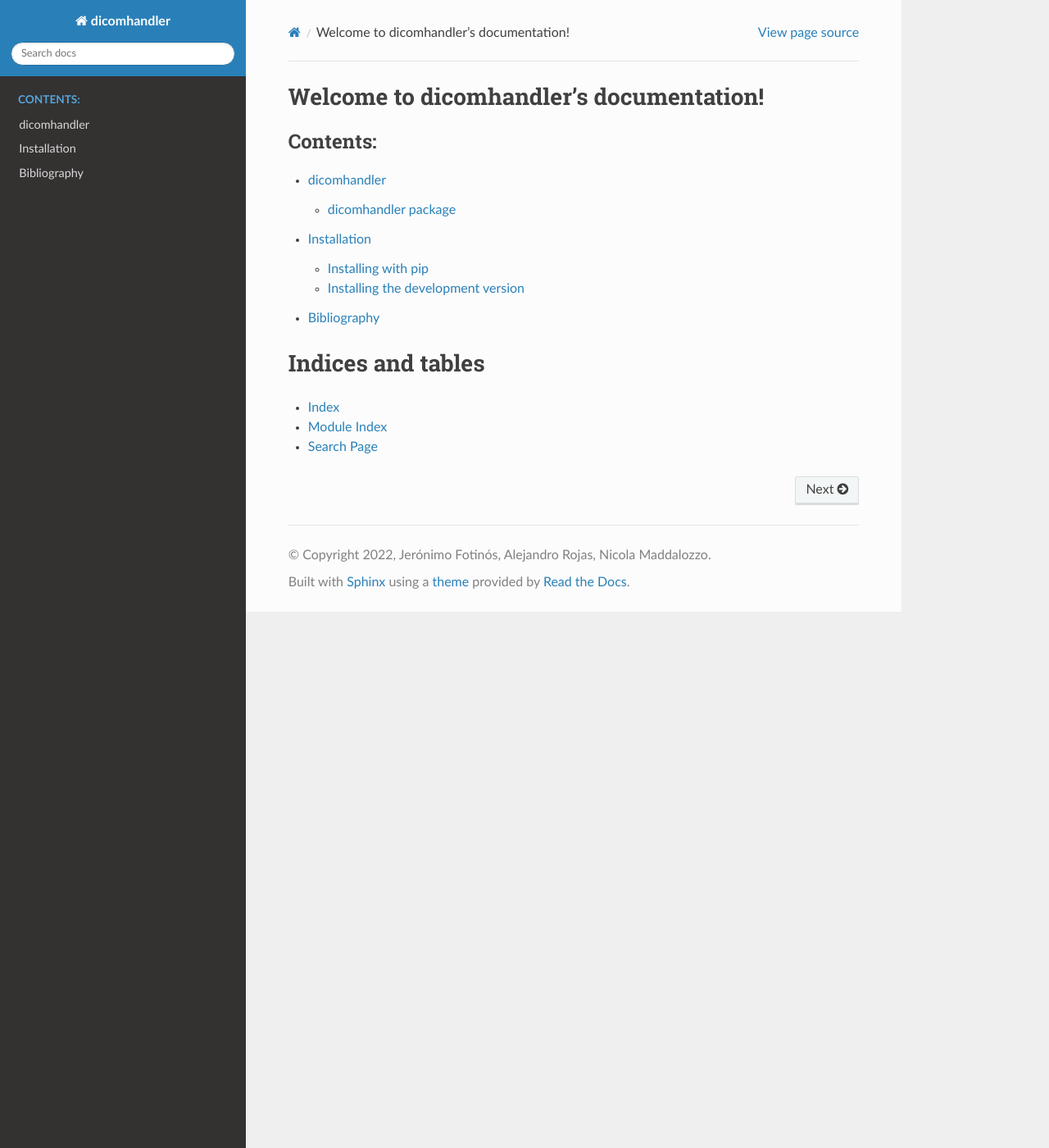
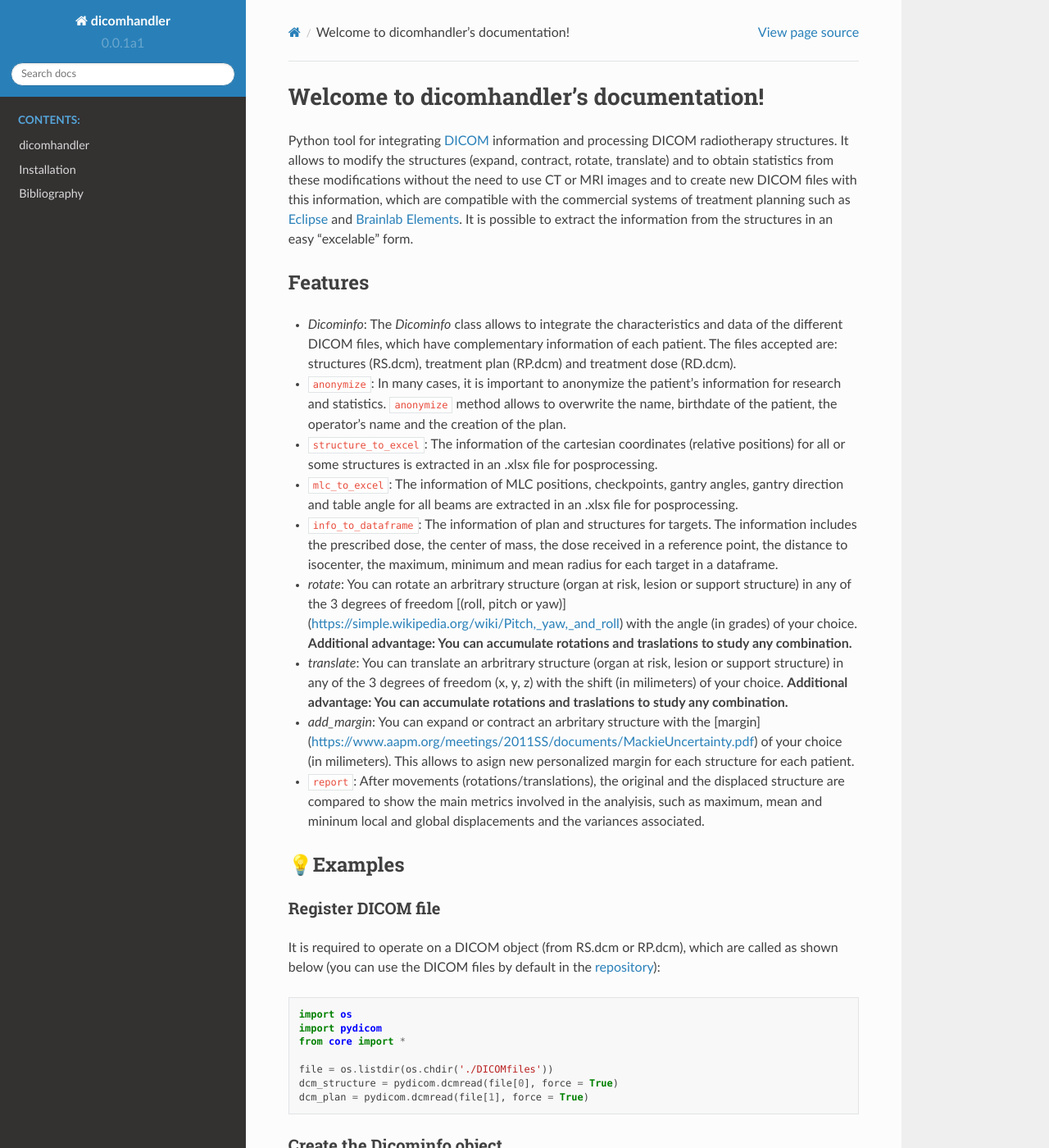
Before and after one commit to alxrojas/dicomhandler, a Sphinx documentation site: the page built from docs/source/index.rst, in a window 1280 px wide and 1400 px high. Shown: the whole window at 82% size. Built offline with Sphinx 7.4.7 and the Read the Docs theme 2.0.0, drawn with Linux system fonts in a browser that asks for light colours; the version number is read from the project's files by our own code; some of the changed text lies outside the part shown.

Commit message:
Doc homepage automatically uses README2.md

```diff
--- /dev/null
+++ b/docs/source/_dynamic/README.rst
@@ -0,0 +1,219 @@
+.. FILE AUTO GENERATED !!
+
+Python tool for integrating `DICOM <https://www.dicomstandard.org/>`_ information and processing DICOM radiotherapy structures. It allows to modify the structures (expand, contract, rotate, translate) and to obtain statistics from these modifications without the need to use CT or MRI images and to create new DICOM files with this information, which are compatible with the commercial systems of treatment planning such as `Eclipse <https://www.varian.com/es/products/radiotherapy/treatment-planning/eclipse>`_ and `Brainlab Elements <https://www.brainlab.com/es/productos-de-cirugia/relacion-de-productos-de-neurocirugia/brainlab-elements/>`_. It is possible to extract the information from the structures in an easy "excelable" form.
+
+Features
+--------
+
+
+*
+  `Dicominfo`: The `Dicominfo` class allows to integrate the characteristics and data of the different DICOM files, which have complementary information of each patient. The files accepted are: structures (RS.dcm), treatment plan (RP.dcm) and treatment dose (RD.dcm).
+
+*
+  ``anonymize``\ : In many cases, it is important to anonymize the patient's information for research and statistics. ``anonymize`` method allows to overwrite the name, birthdate of the patient, the operator's name and the creation of the plan.
+
+*
+  ``structure_to_excel``\ : The information of the cartesian coordinates (relative positions) for all or some structures is extracted in an .xlsx file for posprocessing.
+
+*
+  ``mlc_to_excel``\ : The information of MLC positions, checkpoints, gantry angles, gantry direction and table angle for all beams are extracted in an .xlsx file for posprocessing.
+
+*
+  ``info_to_dataframe``\ : The information of plan and structures for targets. The information includes the prescribed dose, the center of mass, the dose received in a reference point, the distance to isocenter, the maximum, minimum and mean radius for each target in a dataframe.
+
+*
+  `rotate`: You can rotate an arbritrary structure (organ at risk, lesion or support structure) in any of the 3 degrees of freedom [(roll, pitch or yaw)](https://simple.wikipedia.org/wiki/Pitch,_yaw,_and_roll) with the angle (in grades) of your choice. **Additional advantage: You can accumulate rotations and traslations to study any combination.**
+
+*
+  `translate`: You can translate an arbritrary structure (organ at risk, lesion or support structure) in any of the 3 degrees of freedom (x, y, z) with the shift (in milimeters) of your choice. **Additional advantage: You can accumulate rotations and traslations to study any combination.**
+
+*
+  `add_margin`: You can expand or contract an arbritary structure with the [margin](https://www.aapm.org/meetings/2011SS/documents/MackieUncertainty.pdf) of your choice (in milimeters). This allows to asign new personalized margin for each structure for each patient.
+
+*
+  ``report``\ : After movements (rotations/translations), the original and the displaced structure are compared to show the main metrics involved in the analyisis, such as maximum, mean and mininum local and global displacements and the variances associated.
+
+💡Examples
+----------
+
+Register DICOM file
+~~~~~~~~~~~~~~~~~~~
+
+It is required to operate on a DICOM object (from RS.dcm or RP.dcm), which are called as shown below (you can use the DICOM files by default in the `repository <https://github.com/alxrojas/dicom2handle/tree/main/Examples>`_\ ):
+
+.. code-block:: python
+
+   import os
+   import pydicom
+   from core import *
+
+   file = os.listdir(os.chdir('./DICOMfiles'))
+   dcm_structure = pydicom.dcmread(file[0], force = True)
+   dcm_plan = pydicom.dcmread(file[1], force = True)
+
+Create the Dicominfo object
+~~~~~~~~~~~~~~~~~~~~~~~~~~~
+
+Put all dicoms in a single object (containing only the structure's file information as follows:
+
+.. code-block:: python
+
+   di = Dicominfo(dcm_structure)
+
+or containing structure and plan's information as:
+
+.. code-block:: python
+
+   di = Dicominfo(dcm_structure, dcm_plan)
+
+Anonymize the information
+~~~~~~~~~~~~~~~~~~~~~~~~~
+
+Anonymize the information. By default this function overwrites all the patient's personal data to generic values. You can choose the information that it has to be anonymized: ``anonymize(name=True, birth=True, operator=True, creation=True)``
+
+.. code-block:: python
+
+   di.anonymize(name=True, birth=True, operator=False, creation=False)
+
+Rotate or translate
+~~~~~~~~~~~~~~~~~~~
+
+Input of the functions are: ``rotate('Name of the structure', angle=float, key=str, origin = [x, y, z])`` with key 'roll', 'pitch' or 'yaw'. By default, the point at which you rotate is the isocenter (center of mass of lesions). ``translate('Name of the structure', delta=float, key=str, origin = [x, y, z])`` with key 'x', y' or 'z'. By default, the point at which you rotate/translate is the isocenter (center of mass of lesions). You can change the origin for an arbritary point.
+For the isocenter:
+
+.. code-block:: python
+
+   di_rotated = di.rotate('5 GTV', 0.5, 'pitch')
+   di_translated = di.translate('5 GTV', 1.0, 'x')
+
+or for an arbritary point:
+
+.. code-block:: python
+
+   di_rotated = di.rotate('5 GTV', 0.5, 'pitch', [4.0, -50.0, 20.0])
+   di_translated = di.translate('5 GTV', 1.0, 'x', [4.0, -50, 20.0])
+
+Statistics report
+~~~~~~~~~~~~~~~~~
+
+With the report function you can compare the displacements between two states of the same structure:
+
+.. code-block:: python
+
+   report(di, di_rotated, '5 GTV')
+
+       Parameter   Value [mm]
+   0   Max radius  4.229131
+   1   Min radius  1.444514
+   2   Mean radius 3.152265
+   3   STD radius  0.554659
+   4   Variance radius 0.307646
+   5   Max distance    0.170817
+   6   Min distance    0.113221
+   7   Mean distance   0.142280
+   8   STD distance    0.015399
+   9   Variance distance   0.000237
+   10  Distance between center mass    0.141891
+
+Expand or contract margin
+~~~~~~~~~~~~~~~~~~~~~~~~~
+
+Input of the function is: ``add_margin('Name of the structure', margin=float)`` with the margin in milimeters (positive if expands, negative if contracts).
+
+.. code-block:: python
+
+   add_margin('5 GTV', 1.5)
+
+Excel file
+~~~~~~~~~~
+
+An .xlsx file is generated in the current directory with the information on the coordinates (x, y, z) of all or some structures of a patient. By default the report is generated for all structures.
+
+⚠️ 🐢 For all structures this process takes several minutes (for 40 structures -> 15-20 min) 🐢 ⚠️
+
+.. code-block:: python
+
+   di.structure_to_excel('Name of the file', structures = [])
+
+Or you can select some structures to obtain the excel file:
+
+.. code-block:: python
+
+   di.structure_to_excel('Name of the file', structures = ['Structure1', 'Structure2'])
+
+For the MLC information:
+
+.. code-block:: python
+
+   di.mlc_to_excel('Name of the file')
+
+Information in dataframe
+^^^^^^^^^^^^^^^^^^^^^^^^
+
+A dataframe is generated with the main information of the plan and structures, relevant for clinical statistics. By defaults, the dataframe is created for all targets' name from the plan file.
+
+.. code-block:: python
+
+   di.info_to_dataframe()
+
+If the names from the plan and structures files missmatch, it is possible to add manually the list of the target names as follows:
+
+.. code-block:: python
+
+   targets = ['1 GTV +2.0 mm','2 GTV +2.0 mm','3 PTV +1.0 mm','4 PTV +1.0 mm','5 PTV +1.0 mm']
+   di.info_to_dataframe(targets)
+
+       Target  Prescribed dose [Gy]    Reference point dose [Gy]   Reference coordinates [mm]  Distance to iso [mm]    Structure coordinates [mm]  Max radius [mm] Min radius [mm] Mean radius [mm]    Distance to iso (from structure) [mm]
+   0   1 GTV +2.0 mm   21.0    25.51   [26.758, -150.305, 23.663]  41.0    [26.704, -149.982, 23.5]    12.17   5.76    8.94    41.0
+   1   2 GTV +2.0 mm   21.0    25.78   [-23.007, -145.655, 12.624] 41.3    [-22.738, -145.146, 13.0]   13.07   5.76    9.63    41.5
+   2   3 PTV +1.0 mm4  21.0    25.21   [60.6, -180.097, -31.561]   60.3    [60.485, -180.06, -31.5]    13.07   3.59    8.97    60.2
+   3   4 PTV +1.0 mm4  21.0    25.34   [-47.799, -202.427, -34.313]    72.2    [-47.819, -202.399, -34.5]  13.07   2.77    8.48    72.2
+   4   5 PTV +1.0 mm4  21.0    24.46   [18.532, -132.937, -21.835] 33.4    [18.477, -132.879, -22.0]   13.07   2.77    8.12    33.5
+
+🛠️ 📋 Libraries and pre-requisites
+----------------------------------
+
+The dependencies of the package, that will be automatically installed with the software, are the following:
+
+
+* `numpy <https://numpy.org/>`_\ : Data analysis and calculation
+* `pandas <https://pandas.pydata.org/>`_\ : Report statistics
+* `pydicom <https://pydicom.github.io/>`_\ : DICOM file reader
+* `xlsxwriter <https://pypi.org/project/XlsxWriter/>`_\ : Write information
+
+✒ Authors
+---------
+
+
+* `Alejandro Rojas <https://github.com/alxrojas>`_
+* `Jerónimo Fotinós <https://github.com/JeroFotinos>`_
+* `Nicola Maddalozzo <https://github.com/nicolaMaddalozzo>`_
+
+📄 License
+----------
+
+This project is licensed under (MIT) - Look the file `LICENSE.md <https://github.com/alxrojas/dicomhandler/blob/main/LICENSE>`_ for details.
+
+🤓 More information for potential applications
+----------------------------------------------
+
+-\ `Beltrán et al. Radiat and Onc (2012) <https://www.sciencedirect.com/science/article/abs/pii/S0167814011003240>`_
+
+-\ `Rojas López et al. Phys Med (2021) <https://www.sciencedirect.com/science/article/abs/pii/S1120179721002131>`_
+
+-\ `Venencia et al. J Rad in Pract (2022) <https://www.cambridge.org/core/journals/journal-of-radiotherapy-in-practice/article/abs/rotational-effect-and-dosimetric-impact-hdmlc-vs-5mm-mlc-leaf-width-in-single-isocenter-multiple-metastases-radiosurgery-with-brainlab-elements/EFBC35342D49298190BA8381BC729AB1>`_
+
+-\ `Zhang et al. SpringerPlus (2016) <https://springerplus.springeropen.com/articles/10.1186/s40064-016-1796-2>`_
+
+🎁 Expressions of gratitude
+---------------------------
+
+
+* Tell others about this project 📢
+* Cite our project in your paper 📄
+* Invite someone from the team a beer 🍺 or a coffee ☕.
+* Give thanks publicly 🤓.
+
+----
+
+⌨️ with ❤️ by `AlxRojas <https://github.com/alxrojas>`_ 😊
--- a/docs/source/conf.py
+++ b/docs/source/conf.py
@@ -4,13 +4,23 @@
 # https://www.sphinx-doc.org/en/master/usage/configuration.html
 
 import os
+import pathlib
 import sys
 
 # ----- Agrego la ruta para importar el paquete -------------------------------
+
+# add the skcriteria source to the build path
+CURRENT_PATH = pathlib.Path(os.path.abspath(os.path.dirname(__file__)))
+DICOMHANDLER_PATH = CURRENT_PATH.parent.parent
+
+sys.path.insert(0, str(DICOMHANDLER_PATH))
+
+# sys.path.insert(0, os.path.abspath("../.."))
+# esta línea es alternativa a las 3 anteriores
+# la ventaja de las otras es que uso el path más
+# abajo para generar el README.rst
+
 import dicomhandler
-
-sys.path.insert(0, os.path.abspath("../.."))
-
 
 # -- Project information -----------------------------------------------------
 # https://www.sphinx-doc.org/en/master/usage/configuration.html#project-information
@@ -59,3 +69,25 @@
 
 html_theme = "sphinx_rtd_theme"
 html_static_path = ["_static"]
+
+# =============================================================================
+# INJECT README INTO THE RESTRUCTURED TEXT
+# =============================================================================
+
+import m2r2
+
+DYNAMIC_RST = {
+    "README2.md": "README.rst",
+}
+
+for md_name, rst_name in DYNAMIC_RST.items():
+    md_path = DICOMHANDLER_PATH / md_name
+    with open(md_path) as fp:
+        readme_md = fp.read().split("<!-- BODY -->")[-1]
+
+    rst_path = CURRENT_PATH / "_dynamic" / rst_name
+
+    with open(rst_path, "w") as fp:
+        fp.write(".. FILE AUTO GENERATED !! \n")
+        fp.write(m2r2.convert(readme_md))
+        print(f"{md_path} -> {rst_path} regenerated!")
--- a/docs/source/index.rst
+++ b/docs/source/index.rst
@@ -6,6 +6,13 @@
 Welcome to dicomhandler's documentation!
 ========================================
 
+
+.. Here we render the README.md of the repository as a main page
+.. include:: _dynamic/README.rst
+
+
+Contents
+--------
 .. toctree::
    :maxdepth: 2
    :caption: Contents:
```
